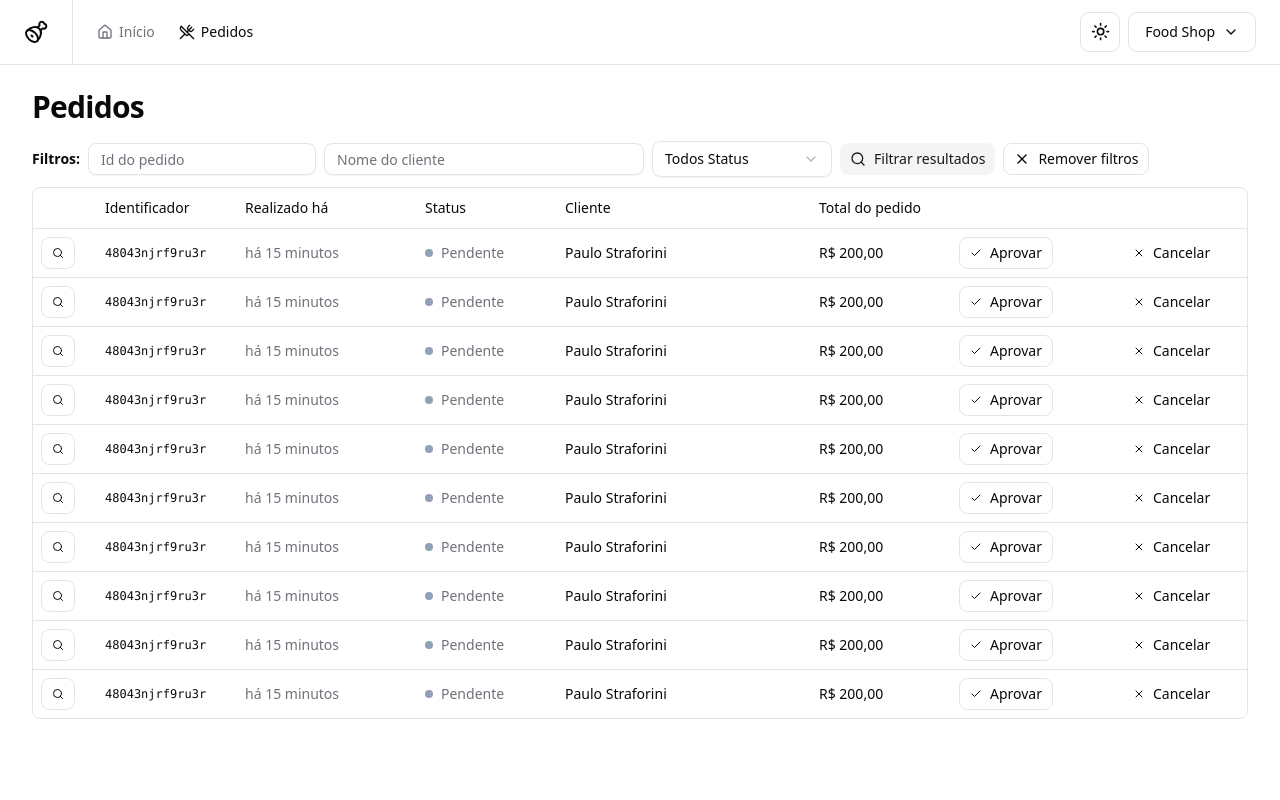
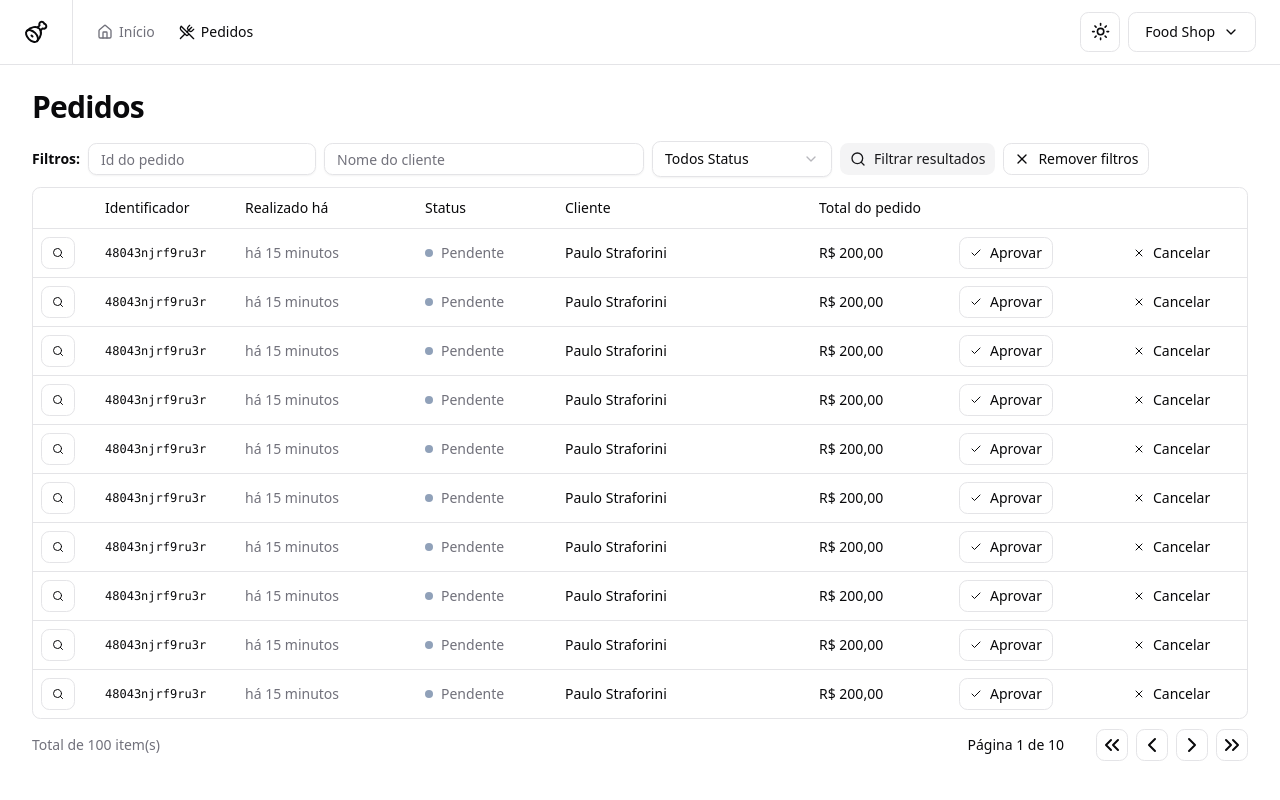
Before and after one commit to PauloStraforini/FoodShop-Web, a React (Vite) app: page /orders in a window 1280 px wide. Built offline with nearby package versions, Linux system fonts and the light colour scheme.

Commit message:
config pagination

```diff
--- /dev/null
+++ b/src/components/pagination.tsx
@@ -0,0 +1,44 @@
+import { ChevronLeft, ChevronRight, ChevronsLeft, ChevronsRight } from "lucide-react"
+import { Button } from "./ui/button"
+
+export interface PaginationProps {
+    pageIndex: number
+    totalCount: number
+    perPage: number
+}
+
+export function Pagination({ pageIndex, totalCount, perPage }: PaginationProps) {
+    const pages = Math.ceil(totalCount / perPage) || 1
+
+    return (
+        <div className=" flex items-center justify-between">
+            <span className=" text-sm text-muted-foreground">
+                Total de {totalCount} item(s)
+            </span>
+
+            <div className="flex items-center gap-6 lg:gap-8">
+                <div className="flex text-sm font-medium">
+                    Página {pageIndex + 1} de {pages}
+                </div>
+                <div className="flex items-center gap-2">
+                    <Button variant={"outline"} className="size-8 p-0">
+                        <ChevronsLeft className="sixe-4" />
+                        <span className="sr-only">Primeira página</span>
+                    </Button>
+                    <Button variant={"outline"} className="size-8 p-0">
+                        <ChevronLeft className="sixe-4" />
+                        <span className="sr-only">Página anterior</span>
+                    </Button>
+                    <Button variant={"outline"} className="size-8 p-0">
+                        <ChevronRight className="sixe-4" />
+                        <span className="sr-only">Proxima página</span>
+                    </Button>
+                    <Button variant={"outline"} className="size-8 p-0">
+                        <ChevronsRight className="sixe-4" />
+                        <span className="sr-only">Última página</span>
+                    </Button>
+                </div>
+            </div>
+        </div>
+    )
+}
--- a/src/pages/app/orders/orders.tsx
+++ b/src/pages/app/orders/orders.tsx
@@ -9,6 +9,7 @@
 } from '@/components/ui/table'
 import { OrderTableRow } from './order-table-row'
 import { OrderTableFilters } from './order-table-filters'
+import { Pagination } from '@/components/pagination'
 
 export function Orders() {
     return (
@@ -17,7 +18,6 @@
 
             <div className="flex flex-col gap-4">
                 <h1 className="text-3xl font-bold tracking-tight">Pedidos</h1>
-            </div>
                 <div className="space-y-2.5">
                     <OrderTableFilters />
 
@@ -44,6 +44,10 @@
                             </TableBody>
                         </Table>
                     </div>
+                    <div>
+                        <Pagination pageIndex={0} totalCount={100} perPage={10}/>
+                    </div>
+                </div>
             </div>
         </>
     )
```
Lines whose indentation alone changed are shown as unchanged.
